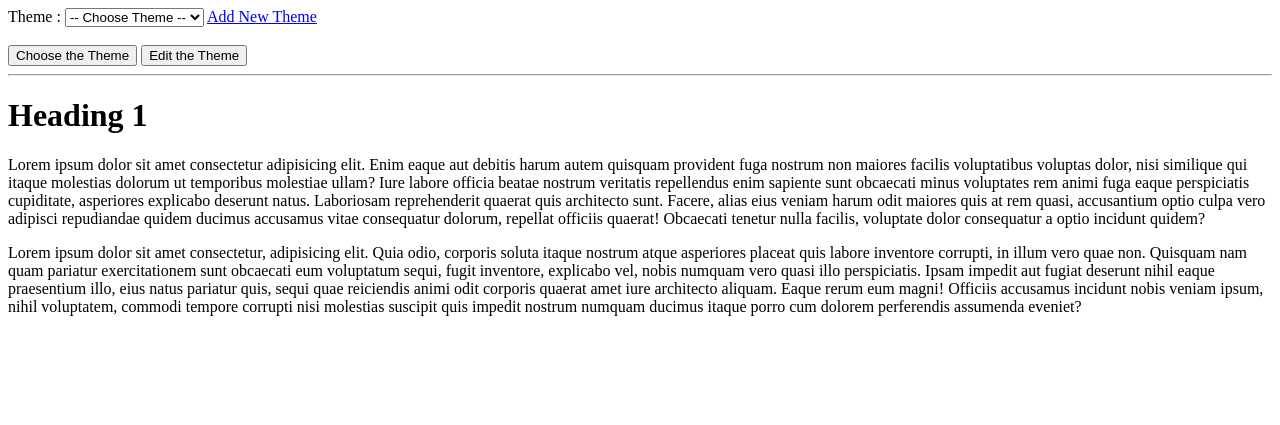
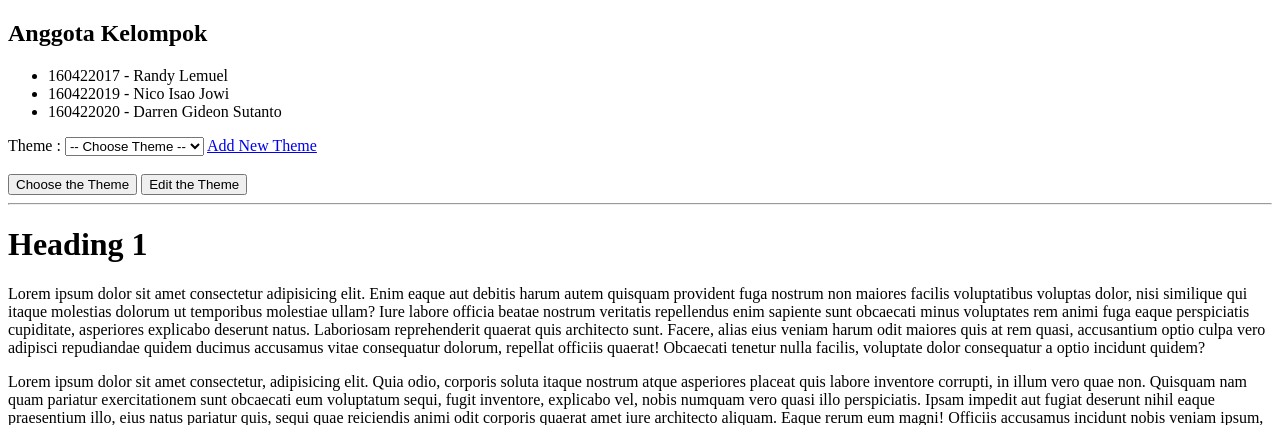
Before and after one commit to HyperNeutr0n/HyperNeutr0n.github.io, a PHP site: page / in a window 1280 px wide. Shown: the top 425 px of the page. Run offline with PHP 8.4, Linux system fonts and the light colour scheme.

Commit message:
Final commit

```diff
--- a/index.php
+++ b/index.php
@@ -35,6 +35,12 @@
 </head>
 
 <body>
+    <h2>Anggota Kelompok</h2>
+    <ul>
+        <li>160422017 - Randy Lemuel</li>
+        <li>160422019 - Nico Isao Jowi</li>
+        <li>160422020 - Darren Gideon Sutanto</li>
+    </ul>
     <form action="" method="post">
         <label for="theme">Theme : </label>
         <select name="selected-theme" required>
```
